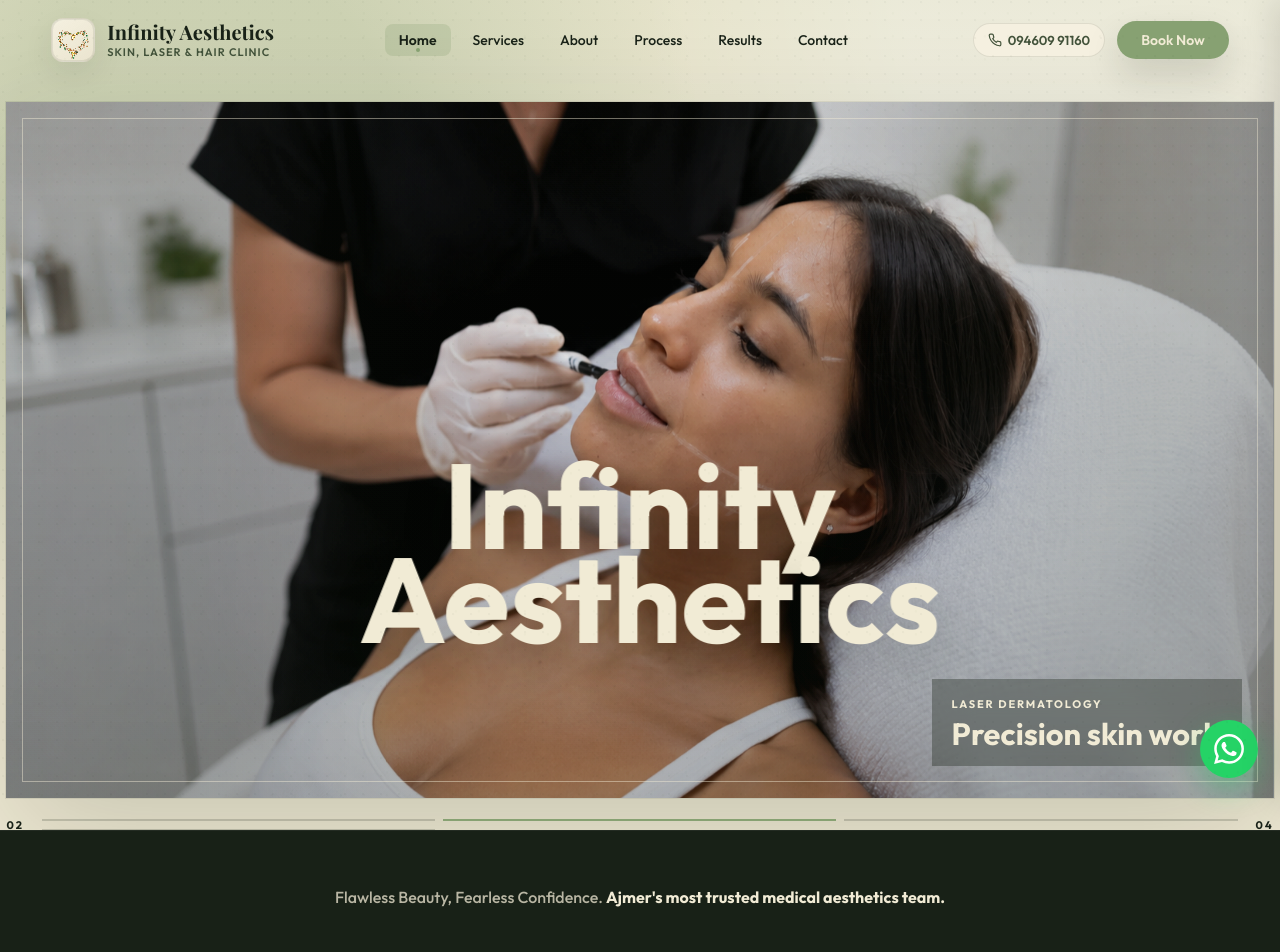
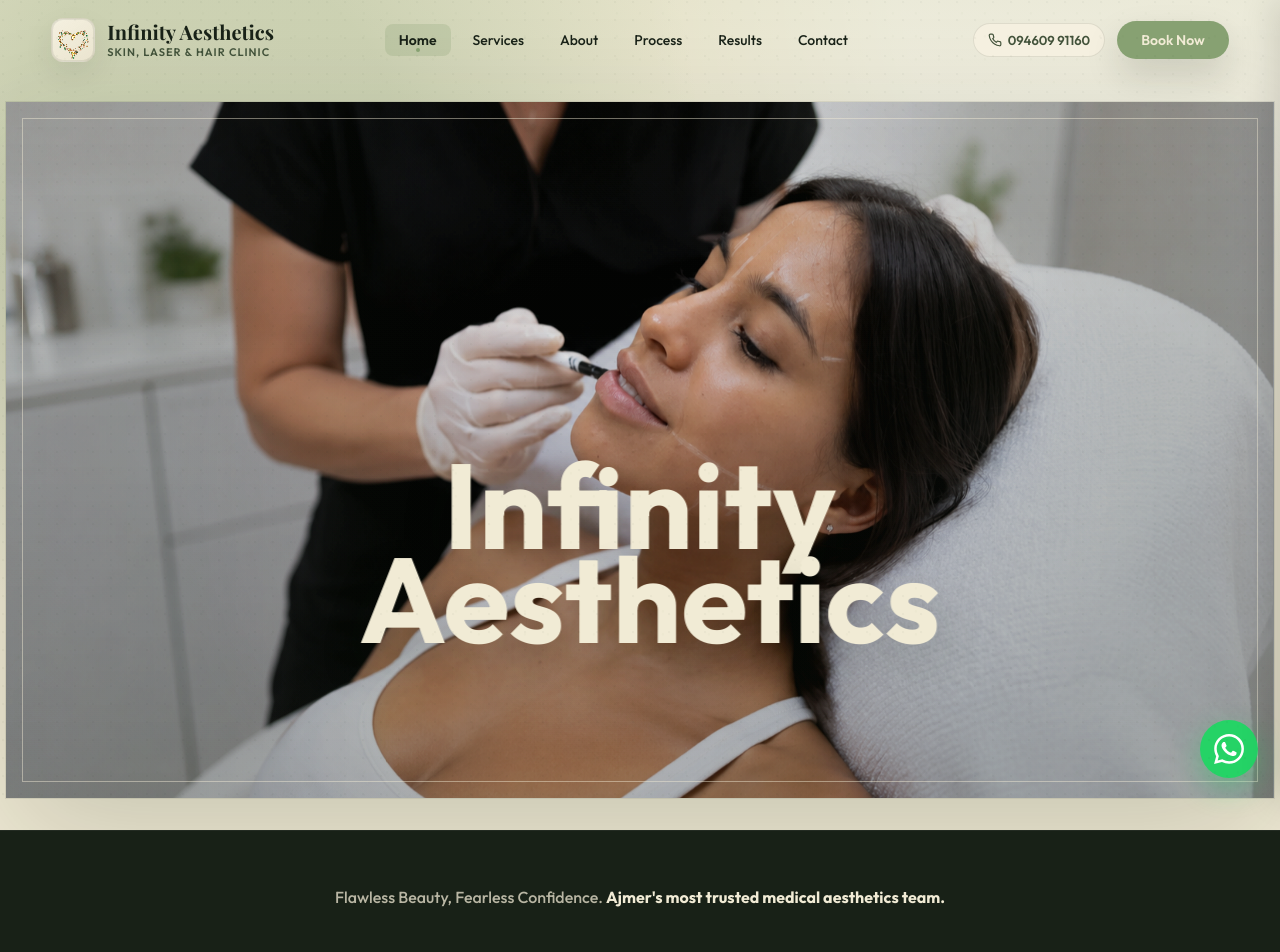
Before and after one commit to Abhishek5127/Infinity-aesthetics-redesigned, a Next.js app: page / in a window 1280 px wide. Shown: the top 952 px of the page. Built offline with nearby package versions, Linux system fonts and the light colour scheme.

Commit message:
hero section no slider count

```diff
--- a/app/globals.css
+++ b/app/globals.css
@@ -1211,6 +1211,11 @@
   transform: translateY(-6px);
   box-shadow: 0 20px 56px rgba(0,0,0,0.25);
   background: rgba(255,255,255,0.08);
+
+  .ia-testi-quote{
+    transition: ease-in 0.1s;
+    color:white
+  }
 }
 .ia-testimonial-card:nth-child(2) { transform: translateY(20px); }
 .ia-testimonial-card:nth-child(2):hover { transform: translateY(14px); }
@@ -1221,10 +1226,12 @@
 .ia-testi-quote {
   font-size: 15px;
   line-height: 1.6;
-  color: rgba(237,232,224,0.85);
+  color: rgba(205, 74, 23, 0.85);
   margin-bottom: 24px;
   font-style: italic;
-}
+  transition:ease-in 0.1s
+}
+
 
 .ia-testi-author { font-weight: 600; color: #EDE8E0; margin-bottom: 4px; }
 .ia-testi-treatment { font-size: 13px; color: var(--accent-gold); margin-bottom: 12px; }
--- a/app/page.js
+++ b/app/page.js
@@ -156,7 +156,7 @@
                 <svg viewBox="0 0 24 24"><path d="M12 2l3.09 6.26L22 9.27l-5 4.87 1.18 6.88L12 17.77l-6.18 3.25L7 14.14 2 9.27l6.91-1.01L12 2z" /></svg>
                 <svg viewBox="0 0 24 24"><path d="M12 2l3.09 6.26L22 9.27l-5 4.87 1.18 6.88L12 17.77l-6.18 3.25L7 14.14 2 9.27l6.91-1.01L12 2z" /></svg>
                 <svg viewBox="0 0 24 24"><path d="M12 2l3.09 6.26L22 9.27l-5 4.87 1.18 6.88L12 17.77l-6.18 3.25L7 14.14 2 9.27l6.91-1.01L12 2z" /></svg>
-                <svg viewBox="0 0 24 24"><path d="M12 2l3.09 6.26L22 9.27l-5 4.87 1.18 6.88L12 17.77l-6.18 3.25L7 14.14 2 9.27l6.91-1.01L12 2z" /></svg>
+
                 <svg viewBox="0 0 24 24"><path d="M12 2l3.09 6.26L22 9.27l-5 4.87 1.18 6.88L12 17.77l-6.18 3.25L7 14.14 2 9.27l6.91-1.01L12 2z" /></svg>
               </div>
               <p className="ia-testi-quote">&quot;I struggled with acne for years. The team at Infinity Aesthetics created a treatment plan that finally worked. My skin has never been this clear — I feel confident again.&quot;</p>
--- a/components/Hero.js
+++ b/components/Hero.js
@@ -187,21 +187,6 @@
           <span>Infinity</span>
           <span>Aesthetics</span>
         </h1>
-
-        <div className="ia-hero-panel" aria-live="polite">
-          <p>{active.eyebrow}</p>
-          <h2>{active.title}</h2>
-        </div>
-
-        <div className="ia-hero-progress" aria-hidden="true">
-          <span>{String(realSlideIndex + 1).padStart(2, "0")}</span>
-          <div>
-            {slides.map((_, index) => (
-              <i className={realSlideIndex === index ? "is-active" : ""} key={index} />
-            ))}
-          </div>
-          <span>{String(slides.length).padStart(2, "0")}</span>
-        </div>
       </div>
     </section>
   );
```
